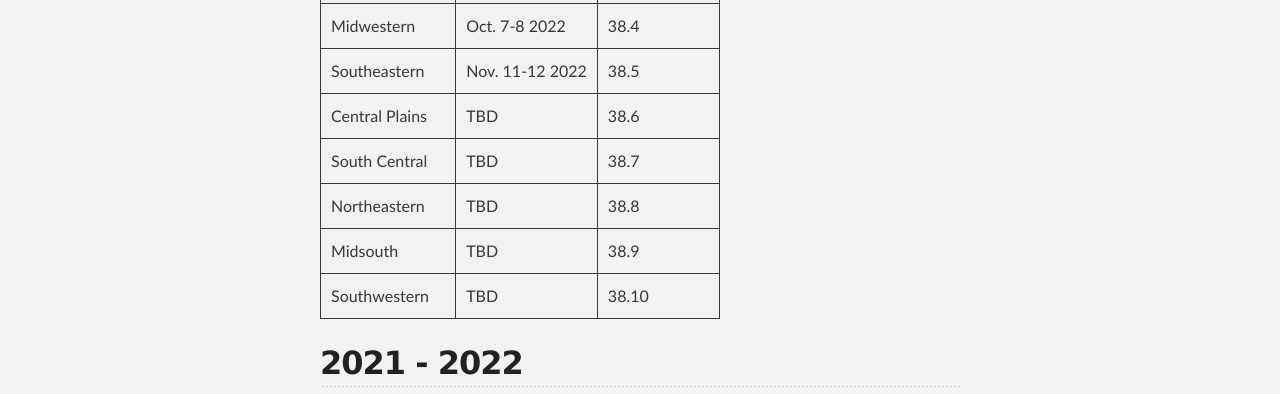
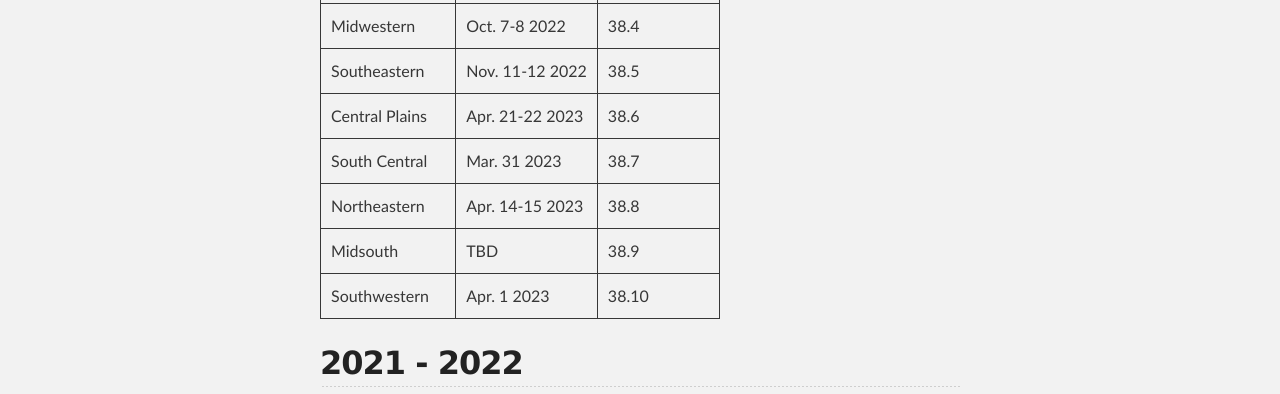
Before and after one commit to ccsc-journal/ccsc-editor, a Jekyll site: the page built from docs/index.md, in a window 1280 px wide. Shown: the part 948-1342 px from the top of the page. Built offline with Jekyll 4.4.1, drawn with Linux system fonts in a browser that asks for light colours; our own code applies the rules of GitHub Pages for plain Markdown files.

Commit message:
update spring 2023 conference dates

```diff
--- a/docs/index.md
+++ b/docs/index.md
@@ -23,11 +23,11 @@ Sciences in Colleges" according to the following schedule.
 | Eastern | Oct. 21-22 2022 | 38.3 |
 | Midwestern | Oct. 7-8 2022 | 38.4 |
 | Southeastern | Nov. 11-12 2022 | 38.5 |
-| Central Plains | TBD | 38.6 |
-| South Central | TBD | 38.7  |
-| Northeastern | TBD | 38.8  |
+| Central Plains | Apr. 21-22 2023 | 38.6 |
+| South Central | Mar. 31 2023 | 38.7  |
+| Northeastern | Apr. 14-15 2023 | 38.8  |
 | Midsouth | TBD | 38.9 |
-| Southwestern | TBD | 38.10 |
+| Southwestern | Apr. 1 2023 | 38.10 |
 
 ## 2021 - 2022
 
```
